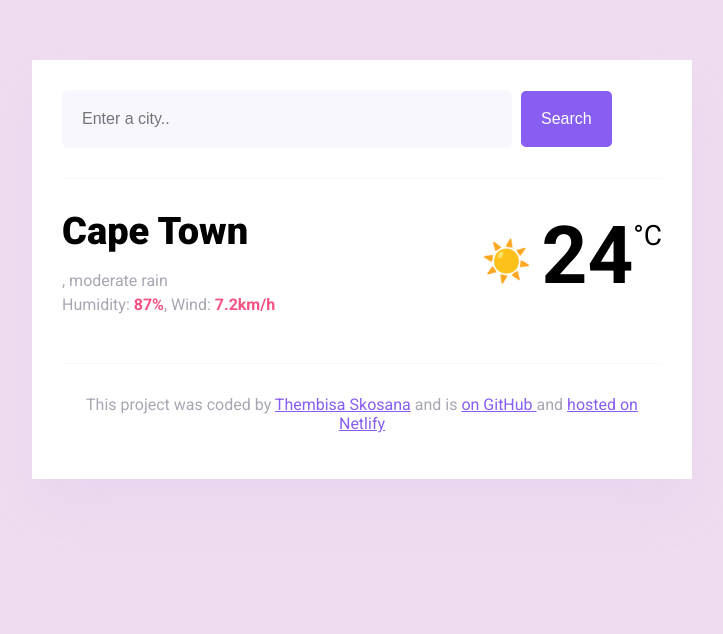
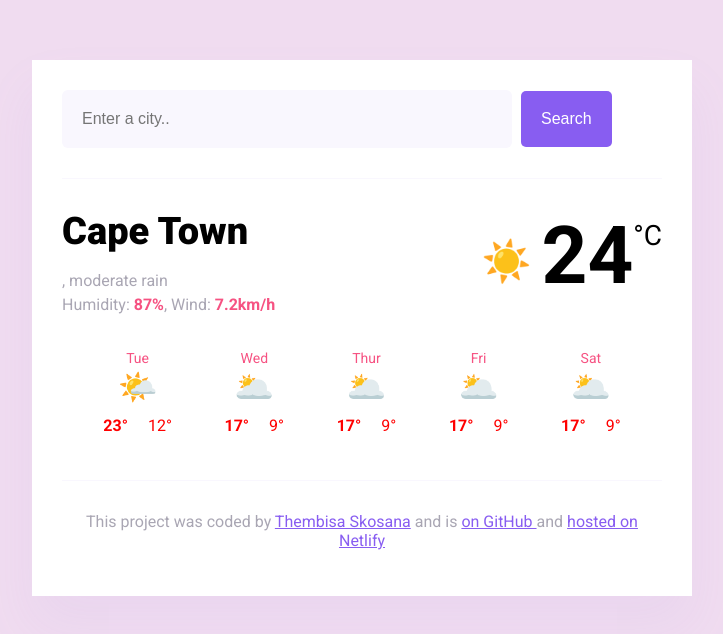
Before and after one commit to ThembiTech/weather-application, a plain HTML site: page index.html in a window 1280 px wide. Shown: the whole page, without its empty margins (278-1001 px from the left). Drawn offline with nearby package versions, Linux system fonts and the light colour scheme.

Commit message:
Added forecast

```diff
--- a/index.html
+++ b/index.html
@@ -36,6 +36,50 @@
                         id="current-temperature">24</span><span class="current-temperature-unit">°C</span>
                 </div>
             </div>
+
+            <div class="weather-forecast">
+                <div class="weather-forecast-day">
+                    <div class="weather-forecast-date">Tue</div>
+                    <div class="weather-forecast-icon">🌤️</div>
+                    <div class="weather-focast-temperatures">
+                        <div class="weather-forecast-tempareture"><strong>23°</strong></div>
+                    <div class="weather-forecast-tempareture">12°</div>
+                    </div>
+                    </div>
+                    <div class="weather-forecast-day">
+                        <div class="weather-forecast-date">Wed</div>
+                        <div class="weather-forecast-icon">🌥️</div>
+                        <div class="weather-focast-temperatures">
+                            <div class="weather-forecast-tempareture"><strong>17°</strong></div>
+                            <div class="weather-forecast-tempareture">9°</div>
+                        </div>
+                    </div>
+                    <div class="weather-forecast-day">
+                        <div class="weather-forecast-date">Thur</div>
+                        <div class="weather-forecast-icon">🌥️</div>
+                        <div class="weather-focast-temperatures">
+                            <div class="weather-forecast-tempareture"><strong>17°</strong></div>
+                            <div class="weather-forecast-tempareture">9°</div>
+                        </div>
+                    </div>
+                    <div class="weather-forecast-day">
+                        <div class="weather-forecast-date">Fri</div>
+                        <div class="weather-forecast-icon">🌥️</div>
+                        <div class="weather-focast-temperatures">
+                            <div class="weather-forecast-tempareture"><strong>17°</strong></div>
+                            <div class="weather-forecast-tempareture">9°</div>
+                        </div>
+                    </div>
+                    <div class="weather-forecast-day">
+                        <div class="weather-forecast-date">Sat</div>
+                        <div class="weather-forecast-icon">🌥️</div>
+                        <div class="weather-focast-temperatures">
+                            <div class="weather-forecast-tempareture"><strong>17°</strong></div>
+                            <div class="weather-forecast-tempareture">9°</div>
+                        </div>
+                    </div>
+
+            </div>
         </main>
         <footer>
             <p>
--- a/src/index.css
+++ b/src/index.css
@@ -89,6 +89,33 @@ main {
   position: relative;
   top: -38px;
 }
+.weather-forecast {
+  display: flex;
+  margin: 15px;
+  justify-content: space-around;
+}
+
+.weather-forecast-date {
+  text-align: center;
+  color: #f65282;
+  font-size: 14px;
+  line-height: 20px;
+}
+
+.weather-forecast-icon {
+  font-size: 32px;
+  text-align: center;
+}
+.weather-focast-temperatures {
+  text-align: center;
+  color: red;
+  margin-top: 10px;
+  display: flex;
+  justify-content: center;
+}
+.weather-forecast-tempareture {
+  padding: 0 10px;
+}
 
 footer {
   border-top: 1px solid #f9f7fe;
```
